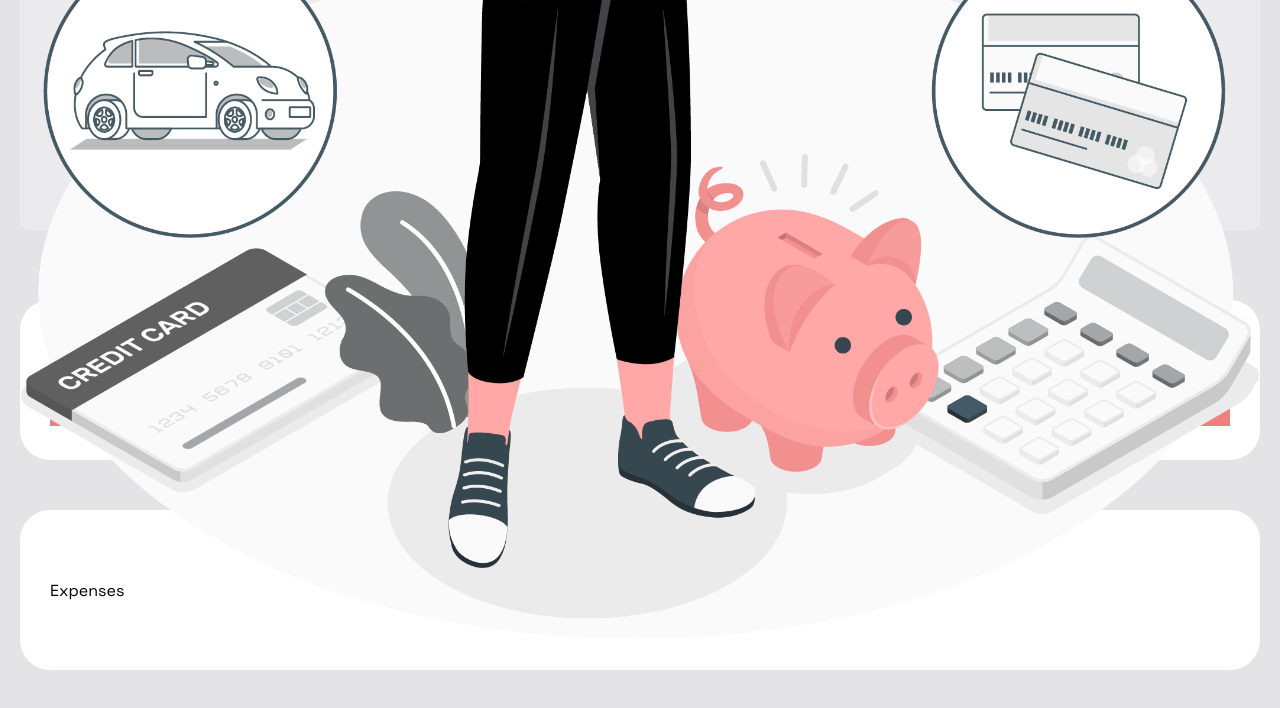
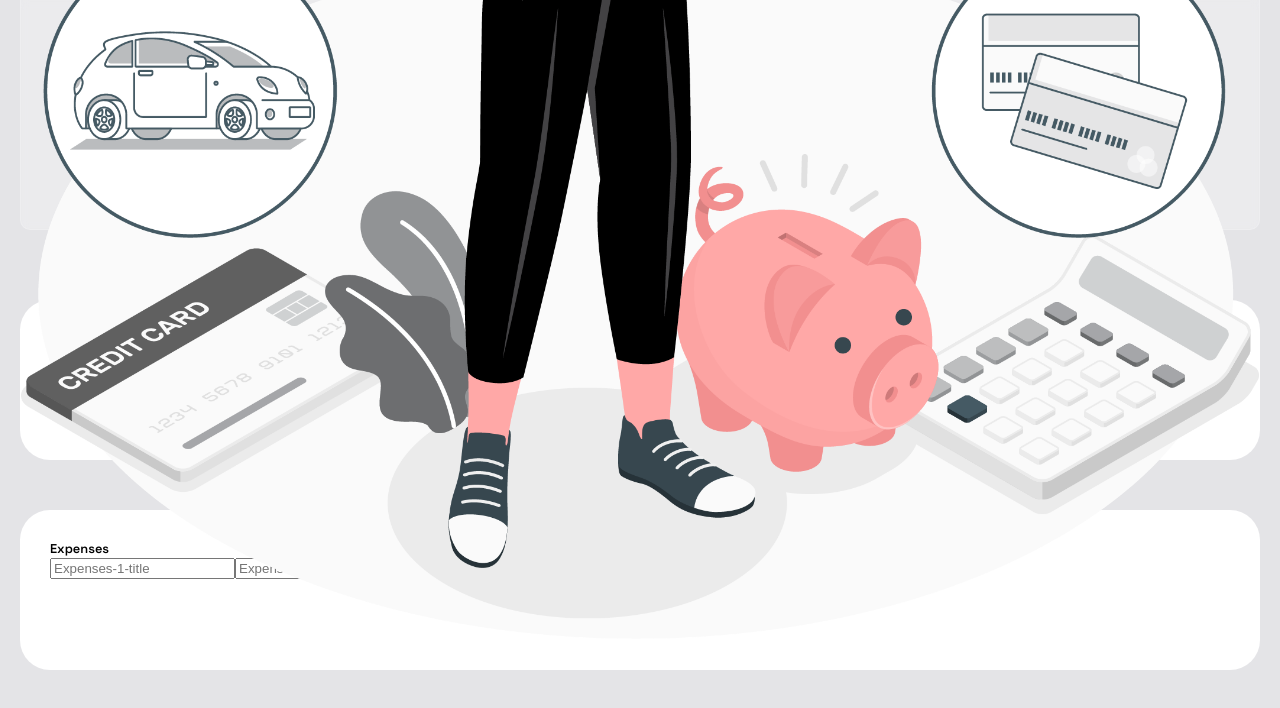
Before and after one commit to vibe-coder/expenses-calculator-main, a React (Create React App) app in the folder expenses-calculator/: page / in a window 1280 px wide. Shown: the part 722-1430 px from the top of the page. Built offline with nearby package versions, Linux system fonts and the light colour scheme.

Commit message:
Setting up Expenses From

```diff
--- a/expenses-calculator/src/components/Calculation.jsx
+++ b/expenses-calculator/src/components/Calculation.jsx
@@ -5,23 +5,31 @@ function Calculation() {
   return (
     <div className='calculation-container'>
 
+      {/* Salary data collection form */}
+
       <div id='income-wrapper' className="income-wrapper">
-
         <div className='income-input-wrapper'>
           <p>Your Income</p>
           <p>Annually</p>
         </div>
-
         <div className='input-container'>
           <h1>$200,000</h1>
         </div>
-
       </div>
 
+      {/* Expenses Data Collection Form */}
+
       <div className='expenses-input-wrapper'>
-        <p>Expenses</p>
+        <div className='expenses-title-div'>
+          <p>Expenses</p>
+        </div>
+        <div className='expenses-div'>
+          <form>
+            <input className='expenses-title' placeholder='Expenses-1-title' type='string'/>
+            <input className='expenses-amount' placeholder='Expenses-Amount' type='string'/>
+          </form>
+        </div>
       </div>
-
     </div>
   )
 }
--- a/expenses-calculator/src/components/styles/Calculation.scss
+++ b/expenses-calculator/src/components/styles/Calculation.scss
@@ -1,7 +1,10 @@
+@media (min-width: 360px) {
   .calculation-container{
     margin: 0 20px;
     height: 100vh;
     font-family: Space Grotesk;
+
+    // Salary data collection form
 
     .income-wrapper{
       height: 100px;
@@ -12,23 +15,20 @@
       flex-direction: column;
       justify-content: center;
       margin-bottom: 50px;
-
       .income-input-wrapper{
-      background-color: lightblue;
+        // background-color: lightblue;
         height: 30px;
         display: flex;
         align-items: center;
         justify-content: space-between;
-
         p{
           font-weight: 600;
           font-size: .8rem;
+          margin: 0;
         }
       }
-
       .input-container{
-      background-color: lightcoral;
-
+        // background-color: lightcoral;
         h1{
           font-size: 3rem;
           margin: 0;
@@ -37,15 +37,23 @@
     }
 
 
-
+    // Expenses Data Collection Form
 
     .expenses-input-wrapper{
       height: 100px;
       background-color:#ffff;
       border-radius: 30px;
       padding: 30px 30px;
-    display: flex;
-    flex-direction: column;
-    justify-content: center;
+      // display: flex;
+      // flex-direction: column;
+      // justify-content: center;
+
+
+      p{
+        margin: 0;
+        font-weight: 600;
+        font-size: .8rem;
       }
     }
+  }
+}
--- a/expenses-calculator/src/components/styles/Container.scss
+++ b/expenses-calculator/src/components/styles/Container.scss
@@ -3,7 +3,6 @@
     width: 100vw;
     background-color: #e4e4e7;
     font-family: Space Grotesk;
-
     .hero-section{
       background-color: #000000;
       color: #f9fafb;
@@ -11,7 +10,6 @@
       border-bottom-left-radius: 30px;
       border-bottom-right-radius: 30px;
       padding: 20px 20px;
-
       nav{
         .logo{
           width: 70px;
@@ -19,13 +17,13 @@
         }
       }
 
+
+
       main{
         height: 100%;
         display: flex;
         flex-direction: column;
         justify-content: center;
-
-
         h1{
           color: #ffffff;
           line-height: 49px;
@@ -33,18 +31,15 @@
           // font-weight: 100;
           font-size: calc(2.7rem + 2.5vw);margin-bottom: 20px;
         }
-
         p{
           margin: 0;
           font-size: 1.2rem;
           font-weight: 400;
           margin-bottom: 80px;
         }
-
         .button-wrapper{
           display: flex;
           justify-content: center;
-
           button{
             background-color: #ffffff;
             border: none;
@@ -55,15 +50,12 @@
             font-weight: 500;
             font-size: 1rem;
           }
-
-          button:{
-            background-color: #e4e4e7;
-          }
         }
+      }
+    }
 
 
-      }
-    }
+    // Sub-Section
 
     .sub-hero-section{
       background-color: rgba($color: #ffffff, $alpha: 1);
@@ -80,7 +72,6 @@
       border-radius: 10px;
       border: 1px solid rgba( 255, 255, 255, 0.18 );
       margin-bottom: 70px;
-
       .sub-image{
         width: 100%;
       }
```
Also changed, not shown: expenses-calculator/src/components/Container.jsx (+5 -4 lines). Lines whose indentation alone changed are shown as unchanged.
